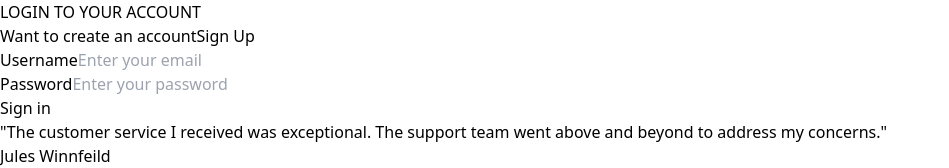
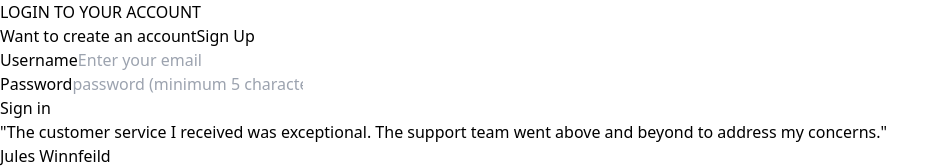
Before and after one commit to Dhruvaprasad001/medium-replica, a React app in the folder frontend/: page /signin in a window 1280 px wide. Shown: the top 168 px of the page, without its empty margins (0-949 px from the left). Built offline with nearby package versions, Linux system fonts and the light colour scheme; the HTML template or start-up script is replaced by a standard one.

Commit message:
Update Auth.tsx

```diff
--- a/frontend/src/components/Auth.tsx
+++ b/frontend/src/components/Auth.tsx
@@ -56,7 +56,7 @@ export const Auth = ({type}: {type: 'signin' | 'signup'}) =>{
                             email:e.target.value,
                         })
                     }}/>
-                    <LabbledInput label="Password" type='password' placeholder="Enter your password" onChange={e=>{
+                    <LabbledInput label="Password" type='password' placeholder="password (minimum 5 character)" onChange={e=>{
                         setPostInputs({
                             ...postInputs,
                             password:e.target.value,
```
